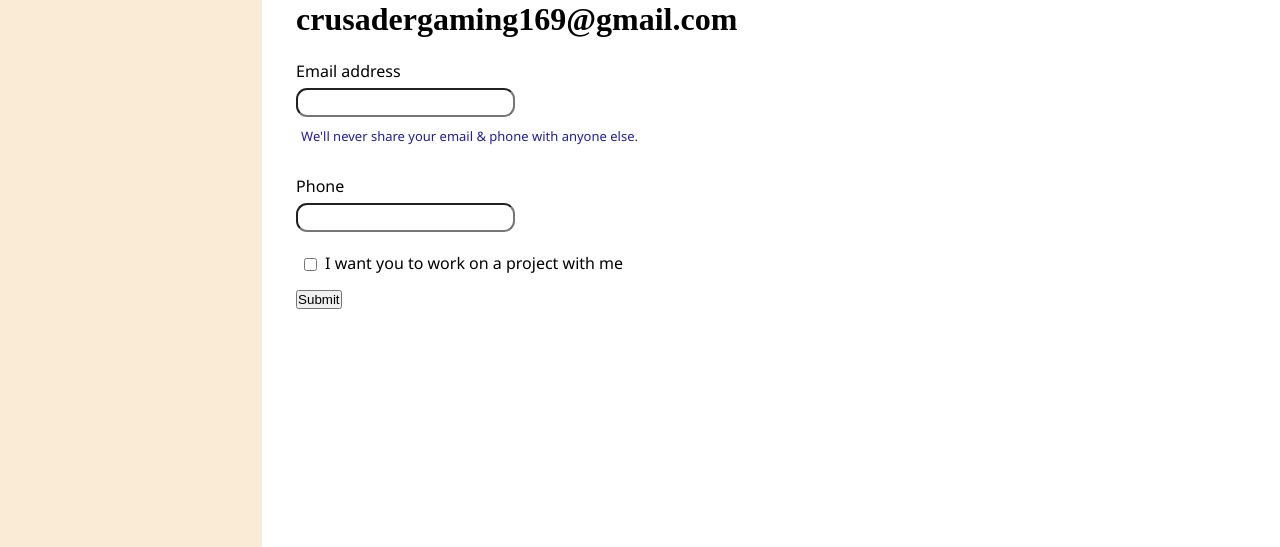
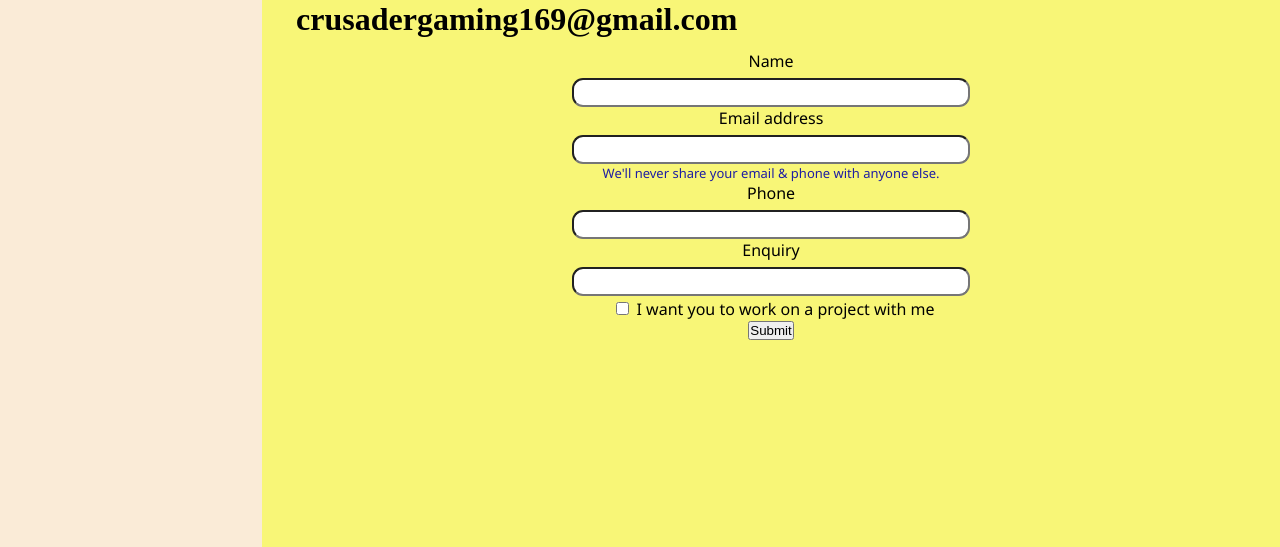
Before and after one commit to Crusader-Boss/Kshitij-Arya-Blog, a plain HTML site: page contact.html in a window 1280 px wide. Shown: the part 253-800 px from the top of the page. Drawn offline with Linux system fonts and the light colour scheme; a web font is replaced by a local one.

Commit message:
contact me form + bg color updated

```diff
--- a/contact.html
+++ b/contact.html
@@ -28,7 +28,18 @@
           <h1>This Form dosent work right now lol. You can email me at crusadergaming169@gmail.com</h1>
           <form>
             <div class="mb-3">
+              <label for="clientname" class="form-label">Name </label>
+              <h6 class="ps">Enter Your enquiry here.</h6>
+              <input
+              type="Name"
+              class="form-control"
+              id="clientname"
+              aria-describedby="clientname"
+              />
+            </div>
+            <div class="mb-3">
               <label for="clientemail" class="form-label">Email address</label>
+              <h6 class="ps">Enter Your enquiry here.</h6>
               <input
                 type="email"
                 class="form-control"
@@ -41,8 +52,18 @@
             </div>
             <div class="mb-3">
               <label for="clientphone" class="form-label">Phone</label>
+              <h6 class="ps">Enter Your enquiry here.</h6>
               <input type="phone" class="form-control" id="clientphone" />
             </div>
+            <div class="mb-3">
+              <label for="clientenquiry" class="form-label">Enquiry</label>
+              <h6 class="ps">Enter Your enquiry here.</h6>
+              <input
+                type="enquiry"
+                class="form-control"
+                id="clientenquiry"
+                aria-describedby="Enquiry"
+              />
             <div class="mb-3" id="form-check">
               <input type="checkbox" class="form-check-input" id="isclient" />
               <label class="form-check-label" for="isclient"
--- a/style.css
+++ b/style.css
@@ -14,7 +14,7 @@
 .sidebar nav {
   padding: 17px;
   font-size: 20px;
-  height: 1000vh;
+  height: 100vh;
 }
 
 .sidebar nav li {
@@ -33,8 +33,9 @@
 }
 
 .main {
-  /* background-color: yellow; */
+  background-color: rgb(248, 246, 119);
   width: 88vw;
+  height: auto;
 }
 
 .container {
@@ -43,9 +44,9 @@
 
 .infocontainer {
   background-color: cornsilk;
-  height: 58vh;
-  width: 80vw;
-  margin: 145px auto;
+  height: 93vh;
+  width: 82vw;
+  margin: 80px 0;
   justify-content: space-around;
   display: flex;
 }
@@ -106,7 +107,7 @@
 }
 
 .devpic img {
-  height: 58vh;
+  height: 88vh;
   width: auto;
 }
 
@@ -122,13 +123,16 @@
 }
 
 .contactform div {
-  padding: 10px 0;
+  padding: 0px 0px;
   display: flex;
+  align-content: center;
+  flex-wrap: nowrap;
   flex-direction: column;
+  justify-content: flex-start;
+  align-items: center;
 }
-
 .contactform div input {
-  width: 16vw;
+  width: 30vw;
   border-radius: 11px;
   margin: 6px 0 0 0;
   padding: 5px;
@@ -148,3 +152,16 @@
   width: 17px;
   margin: 6px;
 }
+
+.form-label {
+  cursor: pointer;
+}
+
+.form-label:hover + .ps {
+  display: block;
+  color: rgb(236, 149, 17);
+}
+
+.ps {
+  display: none;
+}
```
